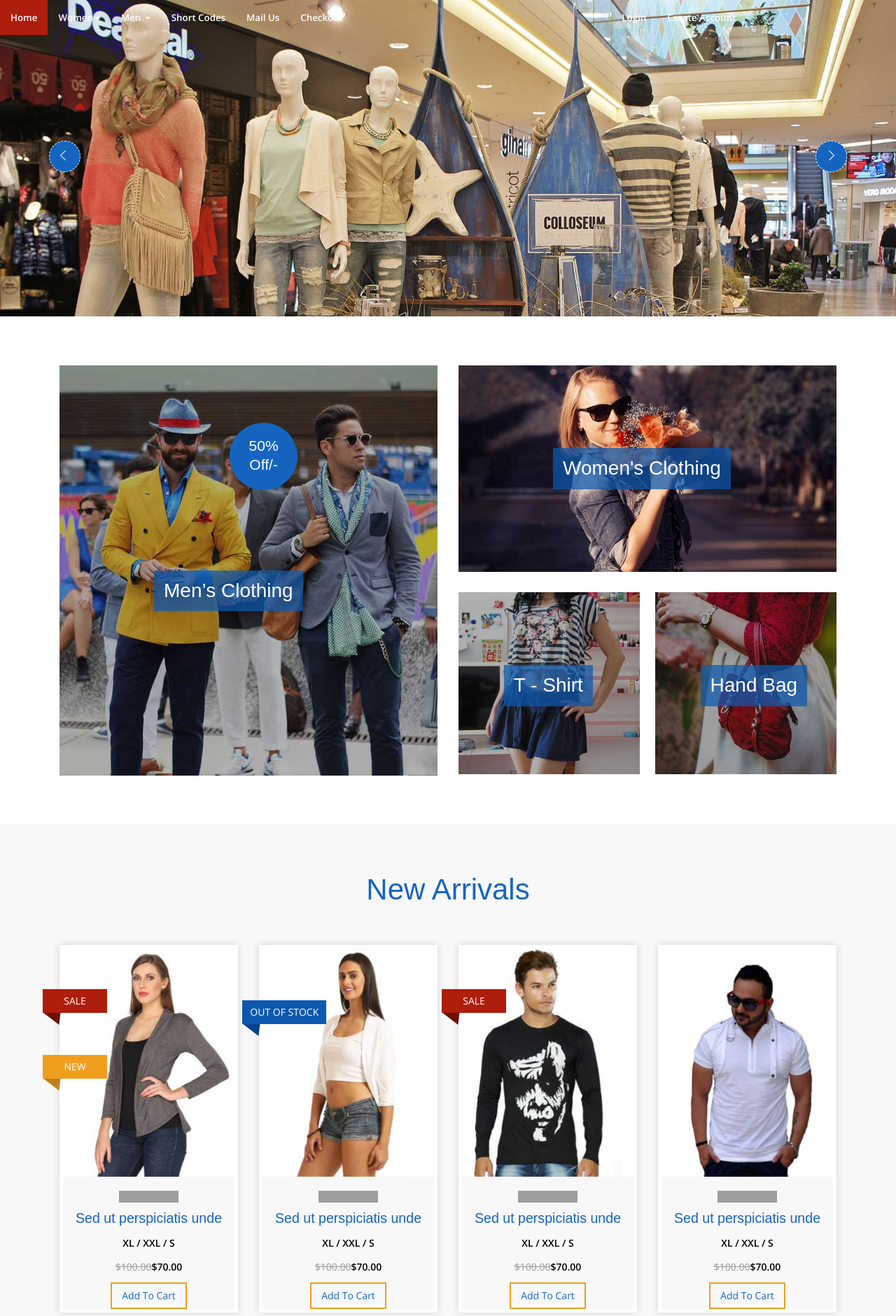
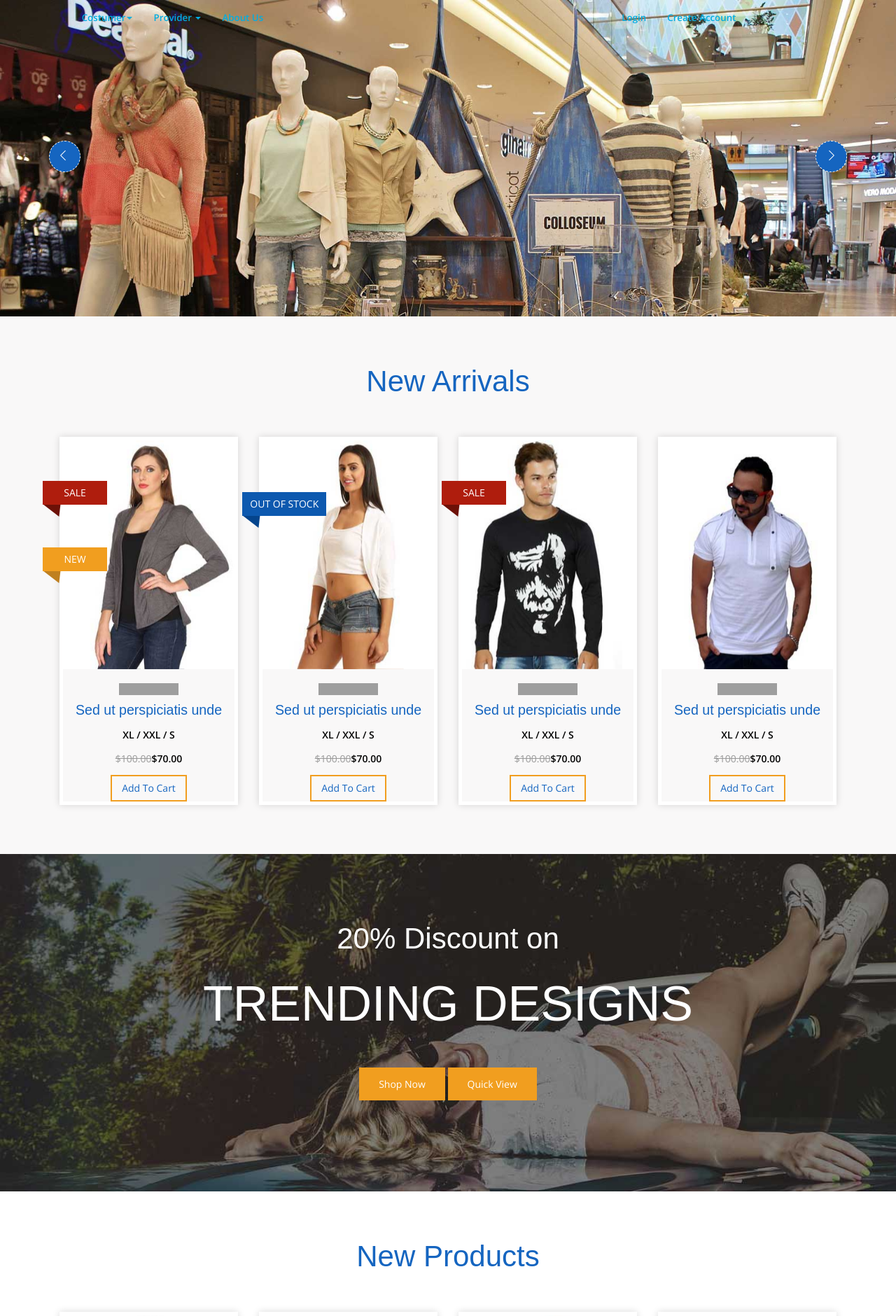
Before and after one commit to riansaepuloh/bikinow, a PHP site: page / in a window 1280 px wide. Shown: the top 1880 px of the page at 70% size. Run offline with PHP 8.4, Linux system fonts and the light colour scheme; some web fonts are replaced; grey boxes are pictures that could not be loaded.

Commit message:
modif header 1

```diff
--- a/css/style.css
+++ b/css/style.css
@@ -102,7 +102,7 @@ body{
 }
 .logo-nav-left1 ul li a{
 	font-size:.95em;
-    color: #fff;
+    color: #00ade2;
     text-decoration: none;
     font-family: 'Open Sans', sans-serif;
     text-transform: capitalize;
@@ -110,7 +110,7 @@ body{
 }
 .fixed-navbar{
     color: #01A8FF;
-    position: fixed;
+    position: absolute;
     z-index: 9999;
     width: 100%;
     top: 0;
@@ -121,7 +121,7 @@ body{
 
 }
 .logo-nav-left1 ul li.active a.act{
-	color:#fff !important;
+	color:#00ade2 !important;
 }
 .multi-column-dropdown li a {
     color: #999 !important;
--- a/index.html
+++ b/index.html
@@ -77,14 +77,14 @@ Smartphone Compatible web template, free webdesigns for Nokia, Samsung, LG, Sony
 							<nav class="fixed-navbar">
 							<!-- Brand and toggle get grouped for better mobile display -->
 							<div class="row">
-							<div class="col-lg-8">
+							<div class="col-lg-8" >
 
 							<div class="collapse navbar-collapse" id="bs-megadropdown-tabs">
-								<ul class="nav navbar-nav">
-									<li class="active"><a href="index.html" class="act">Home</a></li>
+								<ul class="nav navbar-nav col-md-6 ">
+									<li class="active hidden"><a href="index.html" class="act">Home</a></li>
 									<!-- Mega Menu -->
-									<li class="dropdown">
-										<a href="#" class="dropdown-toggle" data-toggle="dropdown">Women<b class="caret"></b></a>
+									<li class="col-md-offset-3 dropdown">
+										<a href="#" class="dropdown-toggle" data-toggle="dropdown">Costumer<b class="caret"></b></a>
 										<ul class="dropdown-menu multi-column columns-3">
 											<div class="row">
 												<div class="col-sm-3  multi-gd-img">
@@ -120,7 +120,7 @@ Smartphone Compatible web template, free webdesigns for Nokia, Samsung, LG, Sony
 										</ul>
 									</li>
 									<li class="dropdown">
-										<a href="#" class="dropdown-toggle" data-toggle="dropdown">Men <b class="caret"></b></a>
+										<a href="#" class="dropdown-toggle" data-toggle="dropdown">Provider <b class="caret"></b></a>
 										<ul class="dropdown-menu multi-column columns-3">
 											<div class="row">
 												<div class="col-sm-3  multi-gd-img">
@@ -155,9 +155,7 @@ Smartphone Compatible web template, free webdesigns for Nokia, Samsung, LG, Sony
 											</div>
 										</ul>
 									</li>
-									<li><a href="codes.html">Short Codes</a></li>
-									<li><a href="mail.html">Mail Us</a></li>
-									<li><a href="checkout.html">Checkout</a></li>
+									<li><a href="codes.html">About Us</a></li>
 								</ul>
 								</div>
 								</div>
@@ -218,53 +216,9 @@ Smartphone Compatible web template, free webdesigns for Nokia, Samsung, LG, Sony
 
 		</div>
 		<!--banner-->
+		<!-- SEARCH ROW -->
 			<!--content-->
 		<div class="content">
-			<!--banner-bottom-->
-				<div class="ban-bottom-w3l">
-					<div class="container">
-						<div class="col-md-6 ban-bottom">
-							<div class="ban-top">
-								<img src="images/p1.jpg" class="img-responsive" alt=""/>
-								<div class="ban-text">
-									<h4>Men’s Clothing</h4>
-								</div>
-								<div class="ban-text2 hvr-sweep-to-top">
-									<h4>50% <span>Off/-</span></h4>
-								</div>
-							</div>
-						</div>
-						<div class="col-md-6 ban-bottom3">
-							<div class="ban-top">
-								<img src="images/p2.jpg" class="img-responsive" alt=""/>
-								<div class="ban-text1">
-									<h4>Women's Clothing</h4>
-								</div>
-							</div>
-							<div class="ban-img">
-								<div class=" ban-bottom1">
-									<div class="ban-top">
-										<img src="images/p3.jpg" class="img-responsive" alt=""/>
-										<div class="ban-text1">
-											<h4>T - Shirt</h4>
-										</div>
-									</div>
-								</div>
-								<div class="ban-bottom2">
-									<div class="ban-top">
-										<img src="images/p4.jpg" class="img-responsive" alt=""/>
-										<div class="ban-text1">
-											<h4>Hand Bag</h4>
-										</div>
-									</div>
-								</div>
-								<div class="clearfix"></div>
-							</div>
-						</div>
-						<div class="clearfix"></div>
-					</div>
-				</div>
-			<!--banner-bottom-->
 			<!--new-arrivals-->
 				<div class="new-arrivals-w3agile">
 					<div class="container">
```
